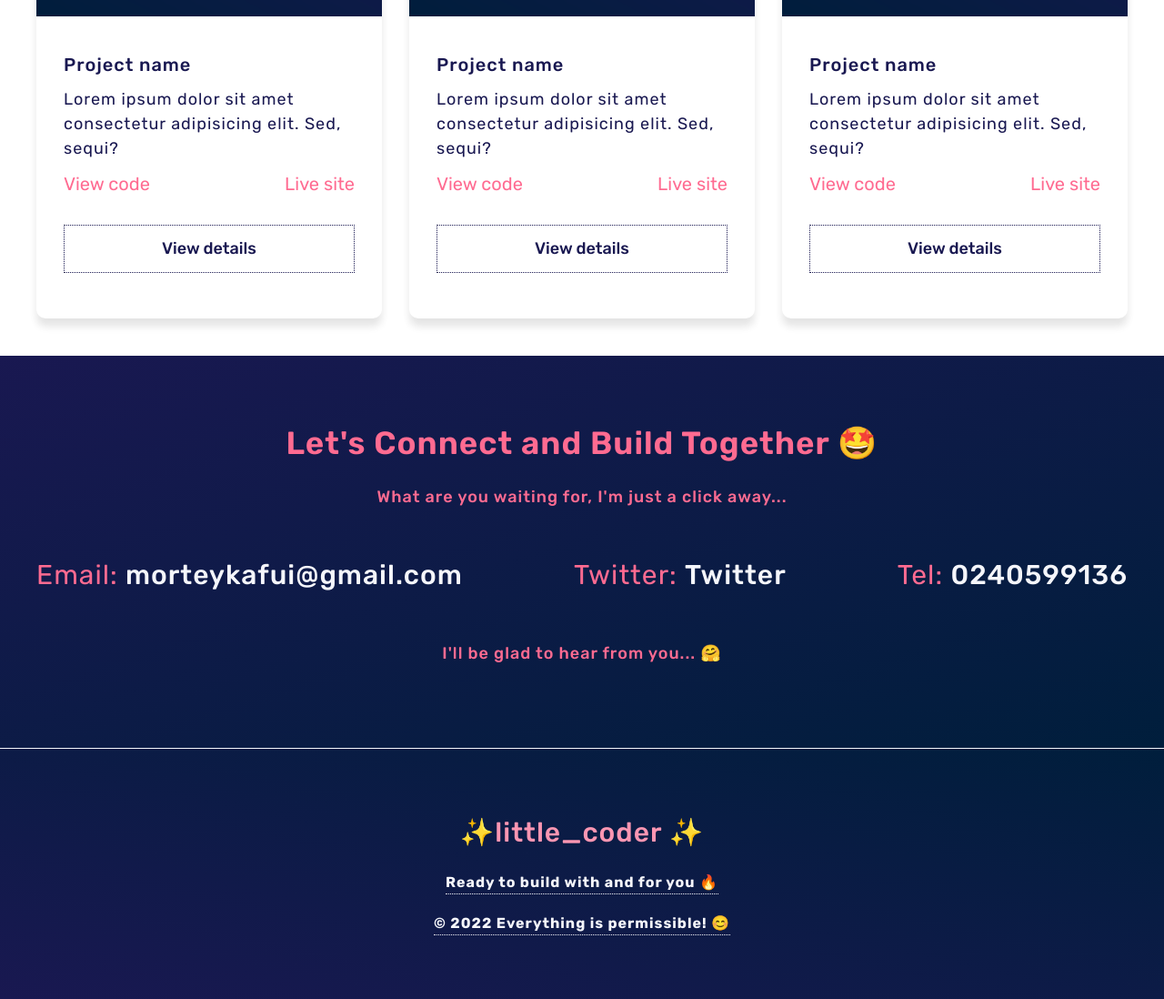
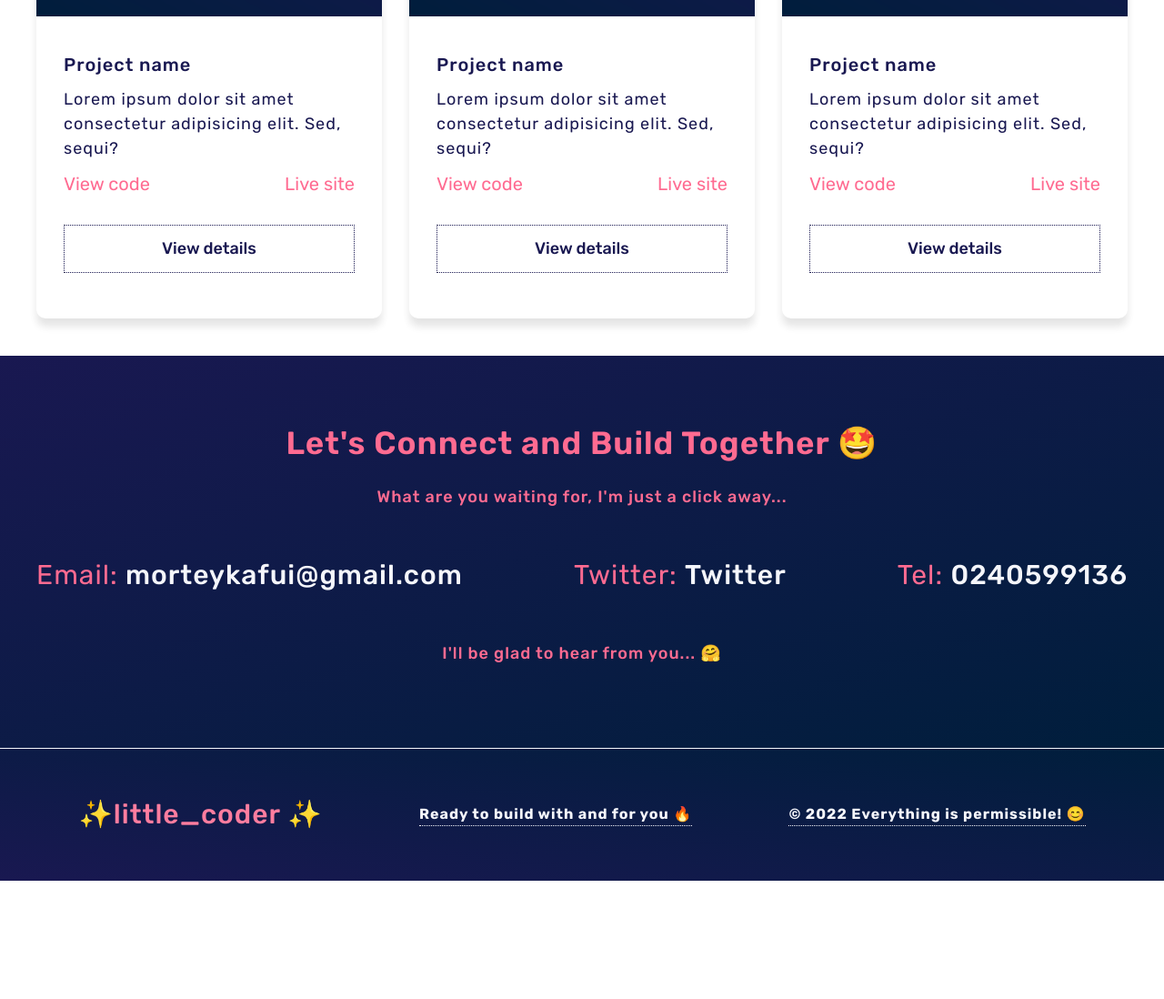
Before and after one commit to MorteyKafui/sir-kafui-portfolio, a Next.js app: page / in a window 1280 px wide. Shown: the part 2275-3373 px from the top of the page at 91% size. After the commit the page ends 3243 px from the top, so only its background shows below. Built offline with nearby package versions, Linux system fonts and the light colour scheme; some icons are missing.

Commit message:
update footer

```diff
--- a/components/Footer/FooterStyles.js
+++ b/components/Footer/FooterStyles.js
@@ -23,12 +23,10 @@ export const StyledFooter = styled.section`
   .footer-container {
     max-width: 144rem;
     margin: 0 auto;
-    padding: 2rem 0;
 
     display: flex;
-    flex-direction: column;
     align-items: center;
-    justify-content: center;
+    justify-content: space-evenly;
     gap: 2rem;
 
     h4 {
```
